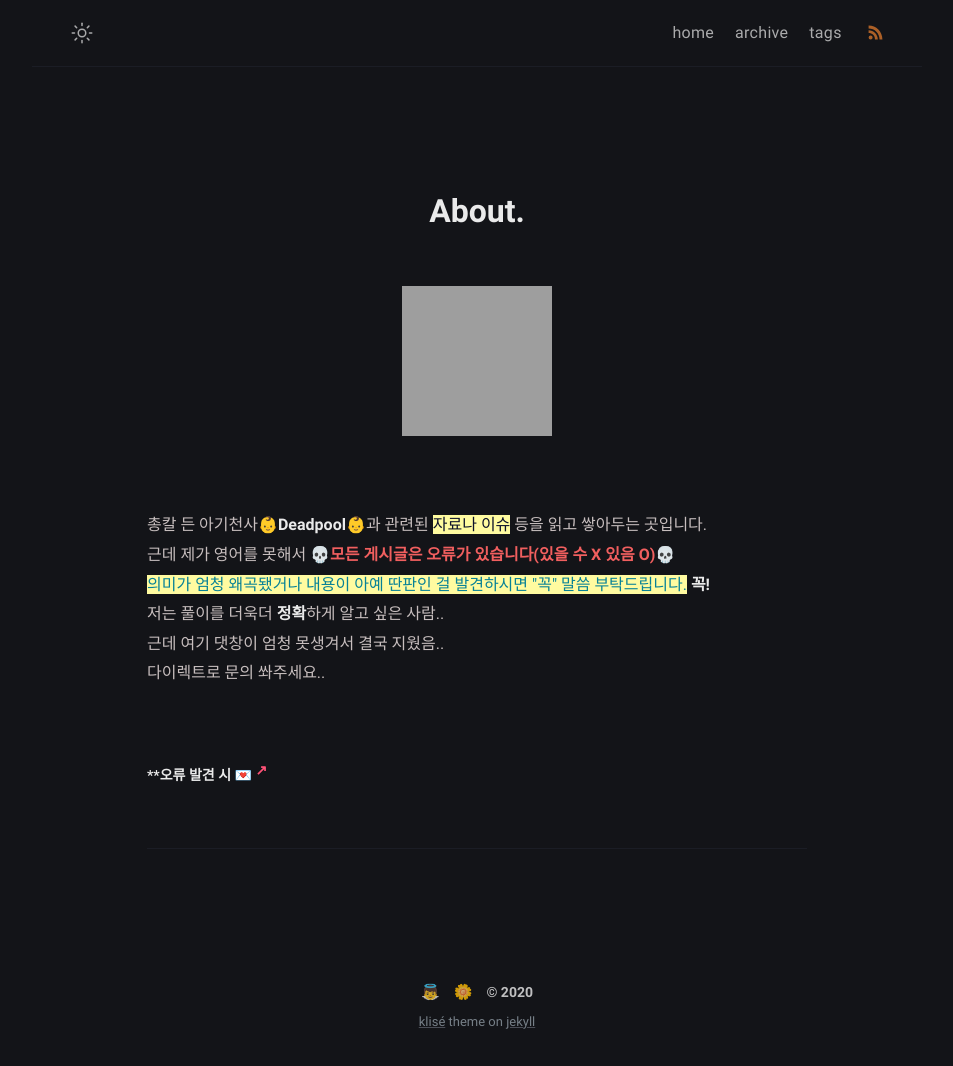
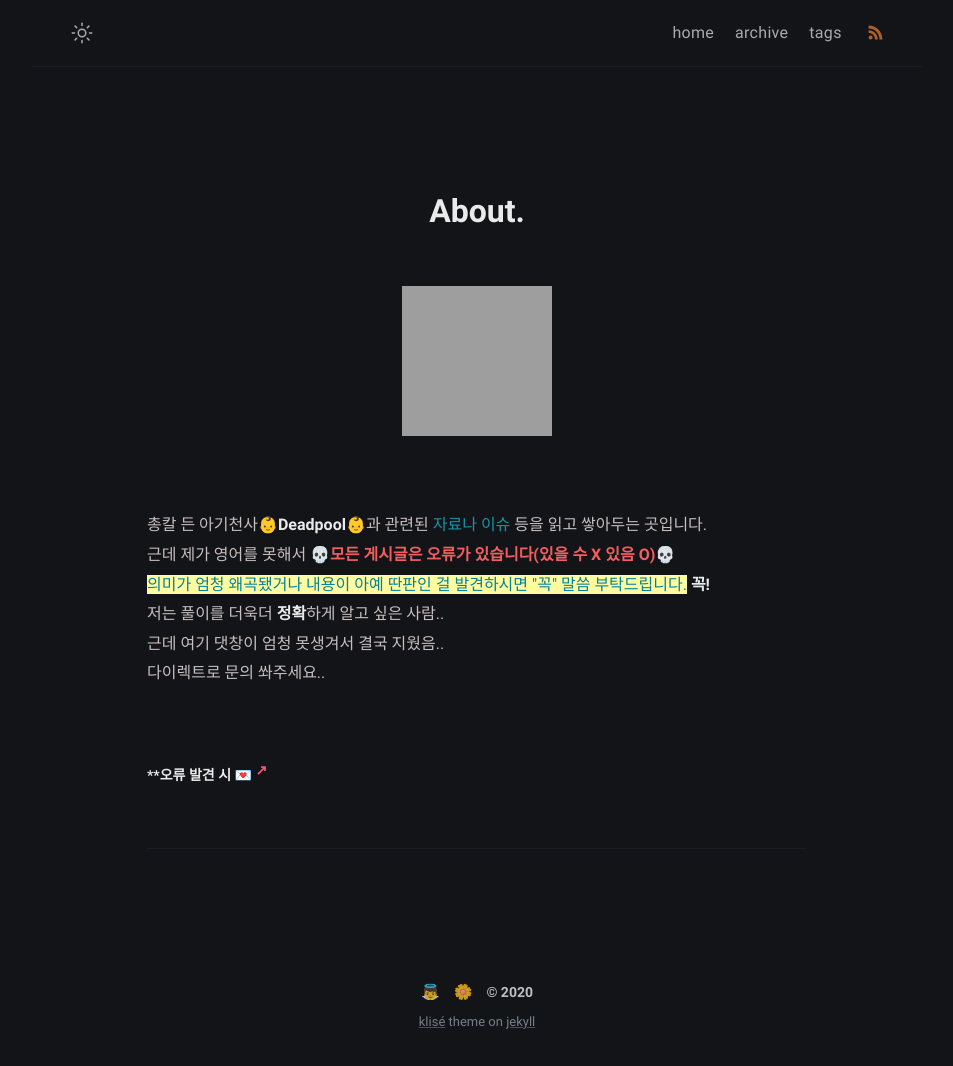
Before and after one commit to iwdstry/yeieje, a Jekyll site: the page built from about.md, in a window 1280 px wide. Shown: the whole page, without its empty margins (163-1116 px from the left). Built offline with Jekyll 4.4.1, drawn with Linux system fonts in a browser that asks for light colours; grey boxes are pictures that could not be loaded.

Commit message:
Update about.md

```diff
--- a/about.md
+++ b/about.md
@@ -11,7 +11,7 @@ comments: false
 </center>
 <br/>
 <br/>
-총칼 든 아기천사👶**Deadpool**👶과 관련된 <mark>자료나 이슈</mark> 등을 읽고 쌓아두는 곳입니다. <br/>
+총칼 든 아기천사👶**Deadpool**👶과 관련된 <span style="color:#1993A8">자료나 이슈</span> 등을 읽고 쌓아두는 곳입니다. <br/>
 근데 제가 영어를 못해서 **<span style="color:#F15F5F">💀모든 게시글은 오류가 있습니다(있을 수 X 있음 O)💀</span>**<br/>
 <mark><span style="color:#078196">의미가 엄청 왜곡됐거나 내용이 아예 딴판인 걸 발견하시면 "꼭" 말씀 부탁드립니다.</span></mark> <b>꼭!</b><br/>
 저는 풀이를 더욱더 **정확**하게 알고 싶은 사람.. <br/> 근데 여기 댓창이 엄청 못생겨서 결국 지웠음..<br/>
```
